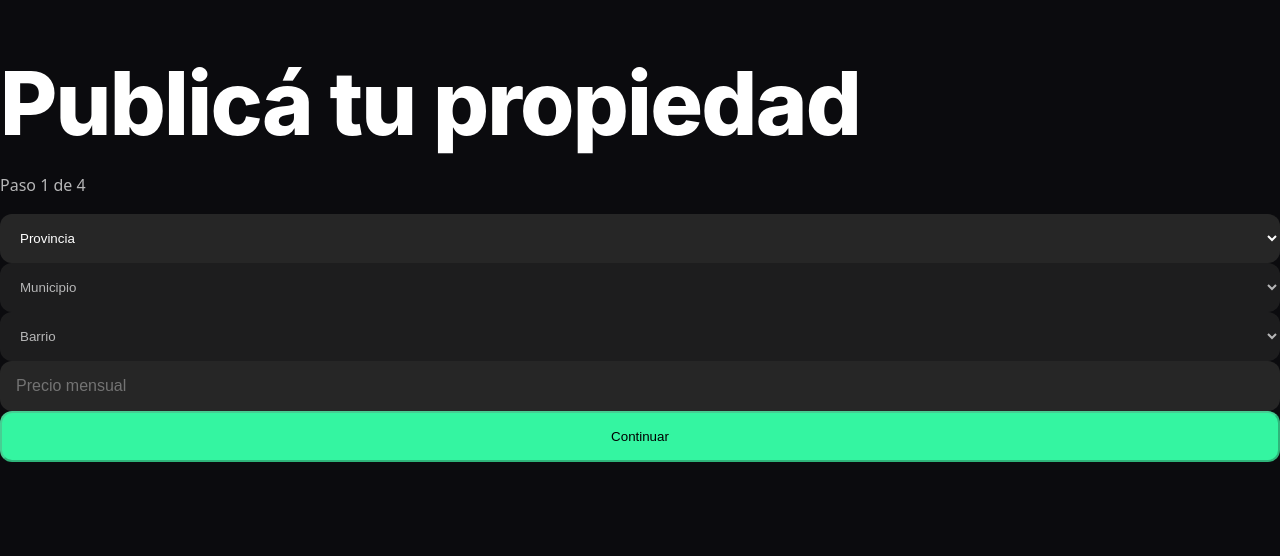
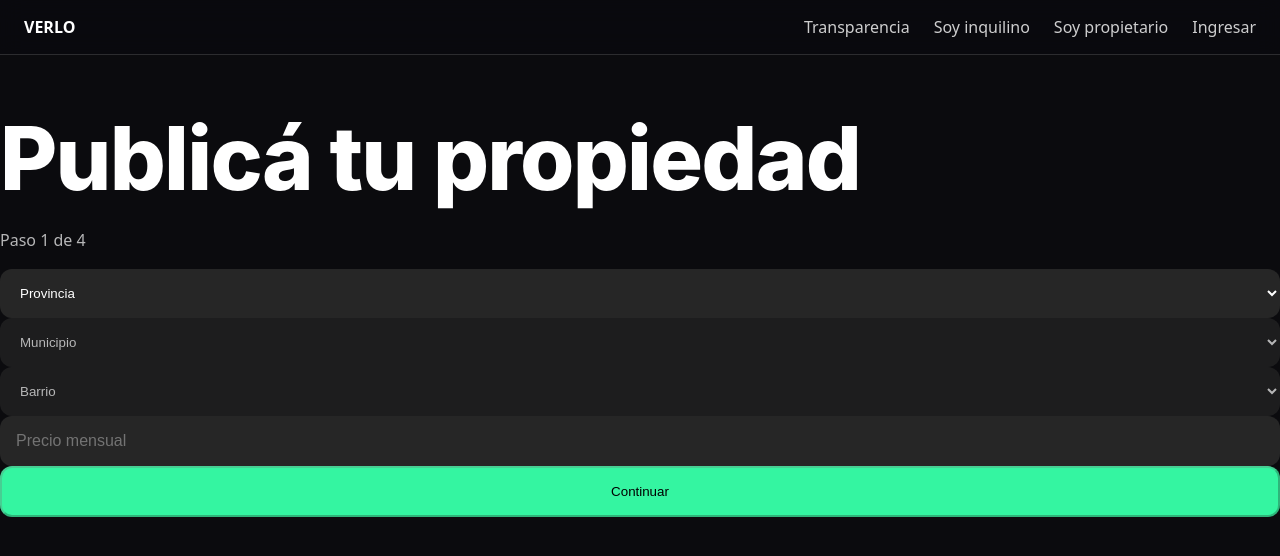
Before and after one commit to rentverlo-dotcom/verlo, a Next.js app: page /propietario/publicar in a window 1280 px wide. Shown: the top 556 px of the page. Built offline with nearby package versions, Linux system fonts and the light colour scheme.

Commit message:
Update layout.tsx

```diff
--- a/app/layout.tsx
+++ b/app/layout.tsx
@@ -1,18 +1,22 @@
-import "./globals.css";
+import './globals.css'
+import Header from '@/components/Header'
 
 export const metadata = {
-  title: "VERLO",
-  description: "Matching inmobiliario inteligente",
-};
+  title: 'VERLO',
+  description: 'Matching inmobiliario inteligente',
+}
 
 export default function RootLayout({
   children,
 }: {
-  children: React.ReactNode;
+  children: React.ReactNode
 }) {
   return (
     <html lang="es">
-      <body>{children}</body>
+      <body>
+        <Header />
+        {children}
+      </body>
     </html>
-  );
+  )
 }
```
